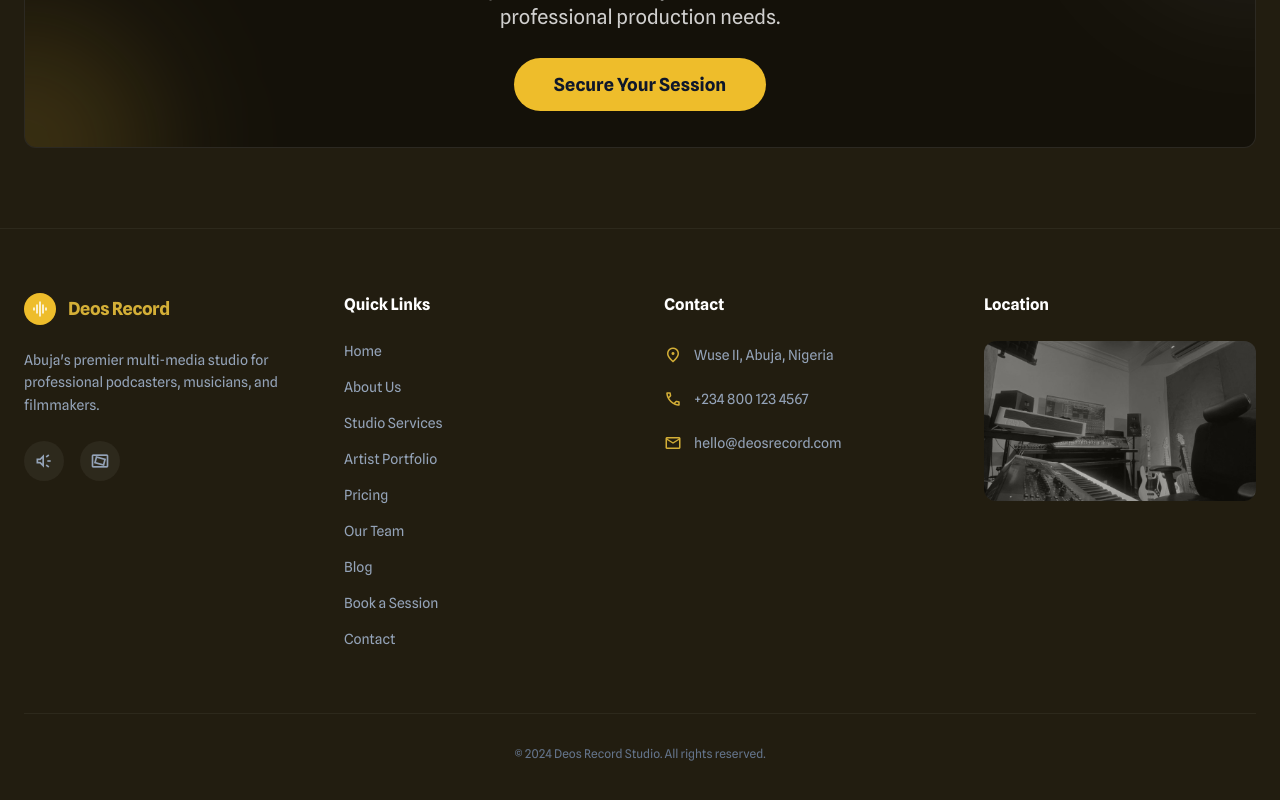
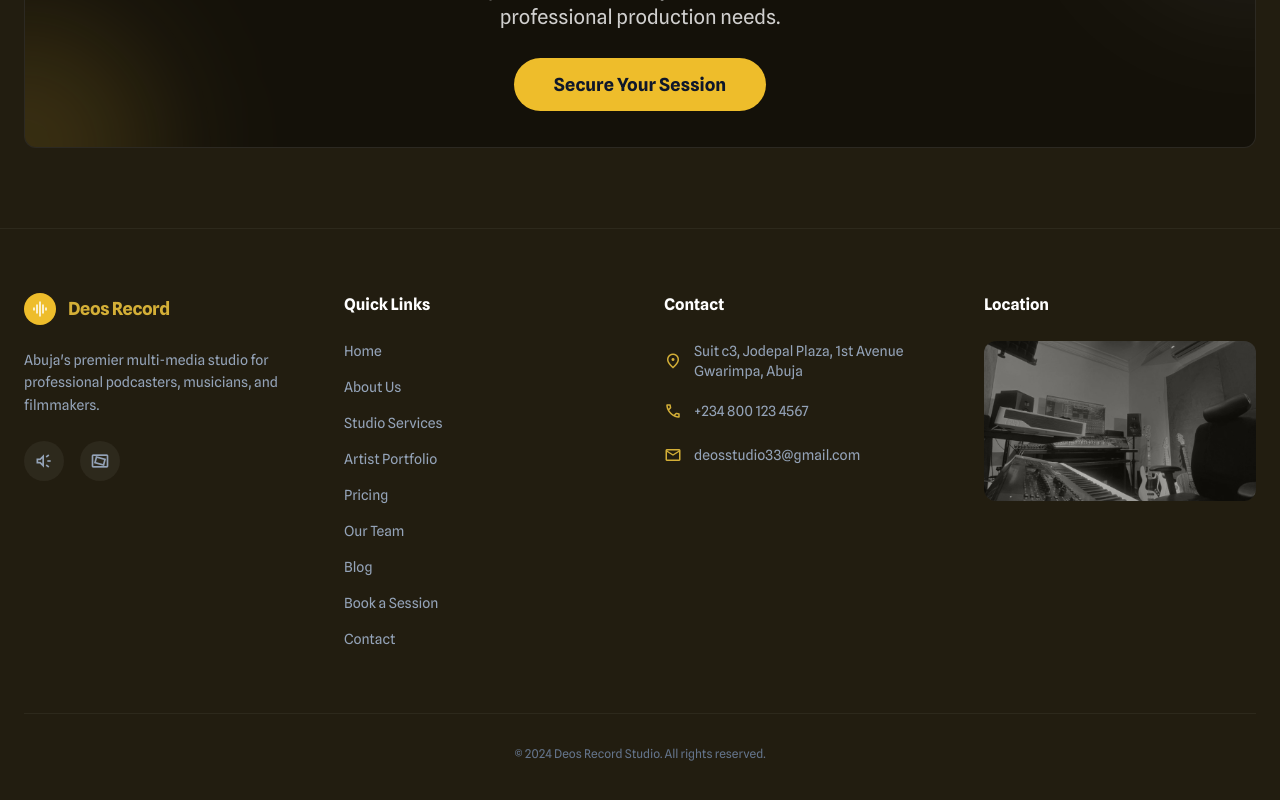
Before and after one commit to KusuConsult-NG/Deos-Record, a Next.js app: page / in a window 1280 px wide. Shown: the part 3295-4095 px from the top of the page. Built offline with nearby package versions, Linux system fonts and the light colour scheme.

Commit message:
Update contact email and address

```diff
--- a/app/contact/page.tsx
+++ b/app/contact/page.tsx
@@ -45,12 +45,12 @@ export default function ContactPage() {
                         <div className="space-y-4 text-slate-900 dark:text-white">
                             <div className="p-6 rounded-xl bg-slate-100 dark:bg-white/5 border border-slate-200 dark:border-[#483f23]">
                                 <h3 className="font-bold text-lg mb-2">Studio Location</h3>
-                                <p>Wuse II, Abuja, Nigeria</p>
+                                <p>Suit c3, Jodepal Plaza, 1st Avenue Gwarimpa, Abuja</p>
                             </div>
                             <div className="p-6 rounded-xl bg-slate-100 dark:bg-white/5 border border-slate-200 dark:border-[#483f23]">
                                 <h3 className="font-bold text-lg mb-2">Contact Info</h3>
                                 <p>+234 800 123 4567</p>
-                                <p>hello@deosrecord.com</p>
+                                <p>deosstudio33@gmail.com</p>
                             </div>
                         </div>
 
--- a/components/Footer.tsx
+++ b/components/Footer.tsx
@@ -43,7 +43,7 @@ export default function Footer() {
                     <ul className="flex flex-col gap-4 text-sm text-slate-500 dark:text-slate-400">
                         <li className="flex items-center gap-3">
                             <span className="material-symbols-outlined text-primary dark:text-gold text-lg">location_on</span>
-                            <a href="https://maps.google.com/?q=Wuse+II,+Abuja,+Nigeria" target="_blank" rel="noopener noreferrer" className="hover:text-primary dark:hover:text-gold transition-colors">Wuse II, Abuja, Nigeria</a>
+                            <a href="https://maps.google.com/?q=Suit+c3,+Jodepal+Plaza,+1st+Avenue+Gwarimpa,+Abuja" target="_blank" rel="noopener noreferrer" className="hover:text-primary dark:hover:text-gold transition-colors">Suit c3, Jodepal Plaza, 1st Avenue Gwarimpa, Abuja</a>
                         </li>
                         <li className="flex items-center gap-3">
                             <span className="material-symbols-outlined text-primary dark:text-gold text-lg">call</span>
@@ -51,7 +51,7 @@ export default function Footer() {
                         </li>
                         <li className="flex items-center gap-3">
                             <span className="material-symbols-outlined text-primary dark:text-gold text-lg">mail</span>
-                            <a href="mailto:hello@deosrecord.com" className="hover:text-primary dark:hover:text-gold transition-colors">hello@deosrecord.com</a>
+                            <a href="mailto:deosstudio33@gmail.com" className="hover:text-primary dark:hover:text-gold transition-colors">deosstudio33@gmail.com</a>
                         </li>
                     </ul>
                 </div>
```
